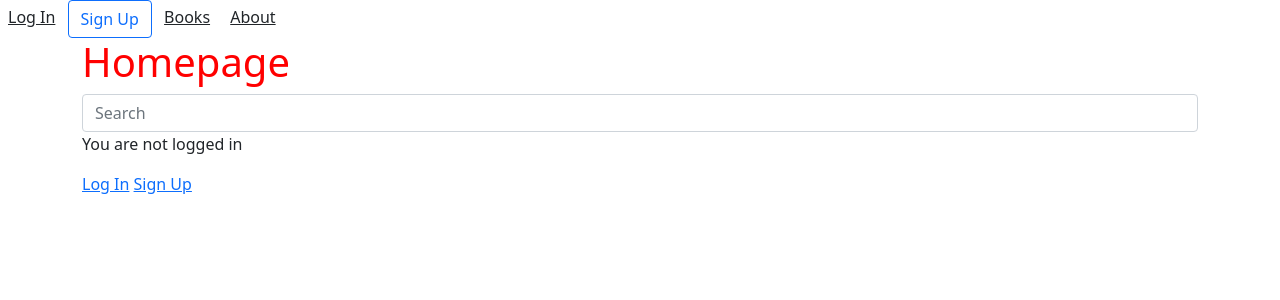
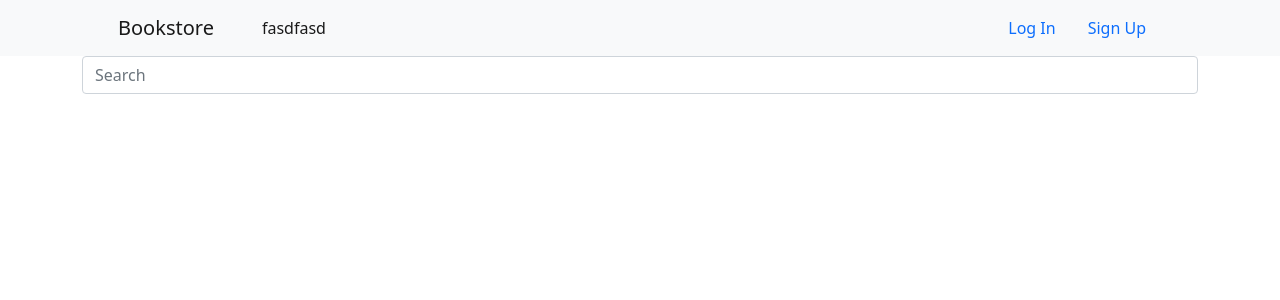
Before and after one commit to IgorChiriac/books, a Django app: page / in a window 1280 px wide. Shown: the top 300 px of the page. Run offline with Django 3.2, Linux system fonts and the light colour scheme; parts of the project's set-up code (start-up, migrations or seed data) failed here and were passed over.

Commit message:
Remove caching and update base template

```diff
--- a/docker-compose.yml
+++ b/docker-compose.yml
@@ -2,7 +2,7 @@ version: '3.7'
 services:
   web:
     build: .
-    command: gunicorn bookstore_project.wsgi -b 0.0.0.0:8080
+    command: gunicorn bookstore_project.wsgi -b 0.0.0.0:8000
     environment:
       - ENVIRONMENT=development
       - SECRET_KEY=mil6-@nsz47(hpv)q_ws4!b4z5digj+orgp9yxhe$$vvp8_ighd
@@ -12,7 +12,7 @@ services:
     volumes:
       - .:/code
     ports:
-      - 8080:8080
+      - 8000:8000
     depends_on:
       - db
   db:
@@ -22,6 +22,6 @@ services:
     environment:
       - POSTGRES_USER=postgres
       - POSTGRES_PASSWORD=postgres
-      - POSTGRES_DB=postgres
+      - POSTGRES_DB=bookstore
 volumes:
   postgres_data:
--- a/pyproject.toml
+++ b/pyproject.toml
@@ -17,6 +17,7 @@ whitenoise = "^5.2.0"
 gunicorn = "^20.1.0"
 dj-database-url = "^0.5.0"
 djangorestframework = "^3.12.4"
+django-environ = "^0.4.5"
 
 [tool.poetry.dev-dependencies]
 pytest = "^5.2"
--- a/templates/_base.html
+++ b/templates/_base.html
@@ -7,22 +7,33 @@
 
 <head>
     <meta charset="utf-8">
+    <meta name="viewport" content="width=device-width, initial-scale=1, shrink-to-fit=no" />
+    <meta name="description" content="Find Your New Favourite Book In Our Selection Of Over 20 Million Titles At Bookstore." />
+    <meta name="author" content="Bookstore Gmbh" />
     <title>{% block title %}Bookstore{% endblock title %}</title>
     <link rel="stylesheet" href="{% static 'css/base.css' %}">
     <link rel="stylesheet" href="https://cdn.jsdelivr.net/npm/bootstrap@5.0.1/dist/css/bootstrap.min.css">
 </head>
 
 <body>
-  <nav>
+    <nav class="navbar navbar-expand-lg navbar-light bg-light">
+        <div class="container px-4 px-lg-5">
+            <a class="navbar-brand" href="/">Bookstore</a>
+            <button class="navbar-toggler" type="button" data-bs-toggle="collapse" data-bs-target="#navbarSupportedContent" aria-controls="navbarSupportedContent" aria-expanded="false" aria-label="Toggle navigation"><span class="navbar-toggler-icon"></span></button>
+            <div class="collapse navbar-collapse" id="navbarSupportedContent">
+                <ul class="navbar-nav me-auto mb-2 mb-lg-0 ms-lg-4">
+                    <li class="nav-item"><a class="nav-link active" aria-current="page" href="/">fasdfasd</a></li>
+                </ul>
                 {% if user.is_authenticated %}
-      <a class="p-2 text-dark" href="{% url 'account_logout' %}">Log Out</a>
+                    <a class="nav-link" href="{% url 'account_logout' %}">Log Out</a>
                 {% else %}
-      <a class="p-2 text-dark" href="{% url 'account_login' %}">Log In</a>
-      <a class="btn btn-outline-primary" href="{% url 'account_signup' %}">Sign Up</a>
+                    <a class="nav-link" href="{% url 'account_login' %}">Log In</a>
+                    <a class="nav-link" href="{% url 'account_signup' %}">Sign Up</a>
                 {% endif %}
-    <a class="p-2 text-dark" href="{% url 'book_list' %}">Books</a>
-    <a class="p-2 text-dark" href="{% url 'about' %}">About</a>
+            </div>
+        </div>
     </nav>
+
     <div class="container">
         {% block content %}
         {% endblock content %}
--- a/templates/home.html
+++ b/templates/home.html
@@ -4,17 +4,8 @@
   Home
 {% endblock title %}
 {% block content %}
-<h1>Homepage</h1>
-  <form class="form-inline mt-2 mt-md-0" action="{% url 'search_results' %}" method="get">
-    <input name="q" class="form-control mr-sm-2" type="text" placeholder="Search" aria-label="Search">
-  </form>
-
-{% if user.is_authenticated %}
-  Hi {{ user.email }}!
-  <p><a href="{% url 'account_logout' %}">Log Out</a></p>
-{% else %}
-<p>You are not logged in</p>
-<a href="{% url 'account_login' %}">Log In</a> {% endif %}
-<a href="{% url 'account_signup' %}">Sign Up</a>
+    <form class="form-inline mt-2 mt-md-0" action="{% url 'search_results' %}" method="get">
+        <input name="q" class="form-control mr-sm-2" type="text" placeholder="Search" aria-label="Search">
+    </form>
 
 {% endblock content %}
```
Also changed, not shown: bookstore_project/settings.py (+25 -13 lines), templates/signup.html (+11 -6 lines), users/migrations/0002_alter_customuser_first_name.py (added), 2 other files. Lines whose indentation alone changed are shown as unchanged.
